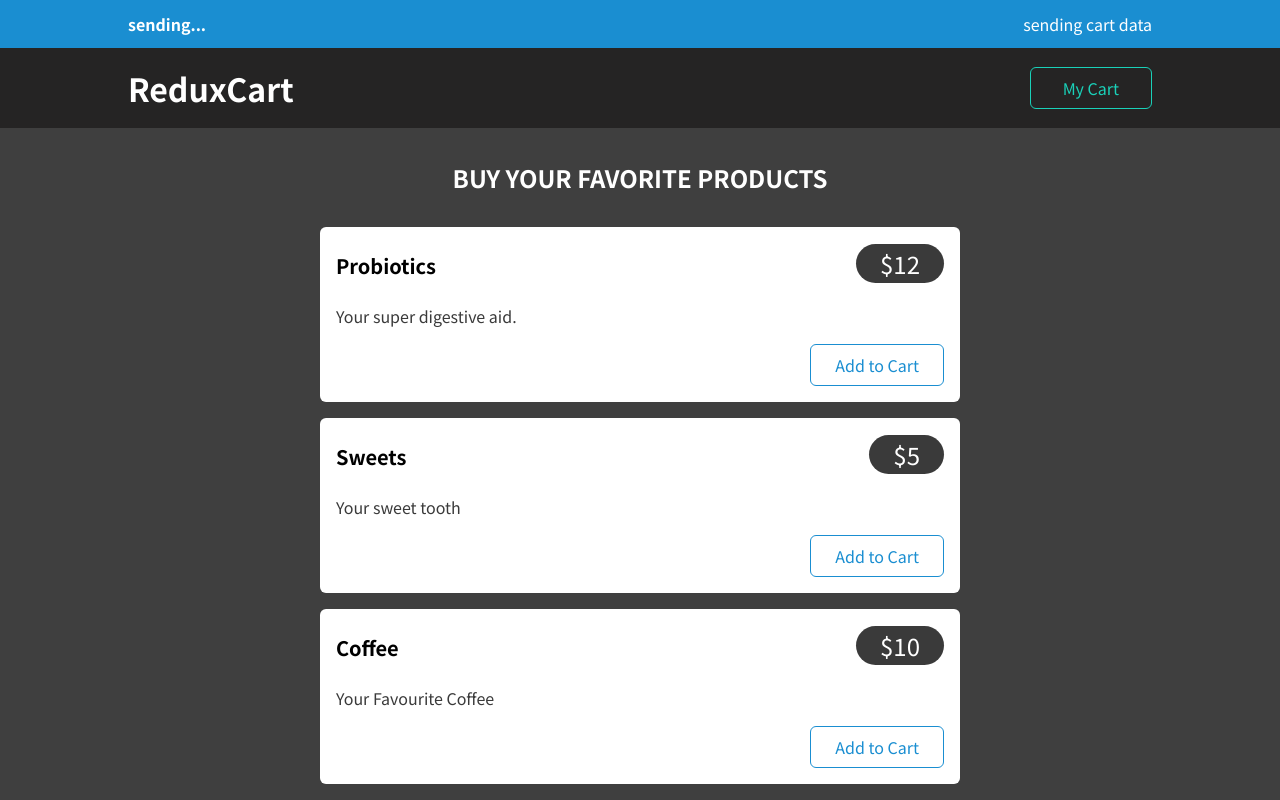
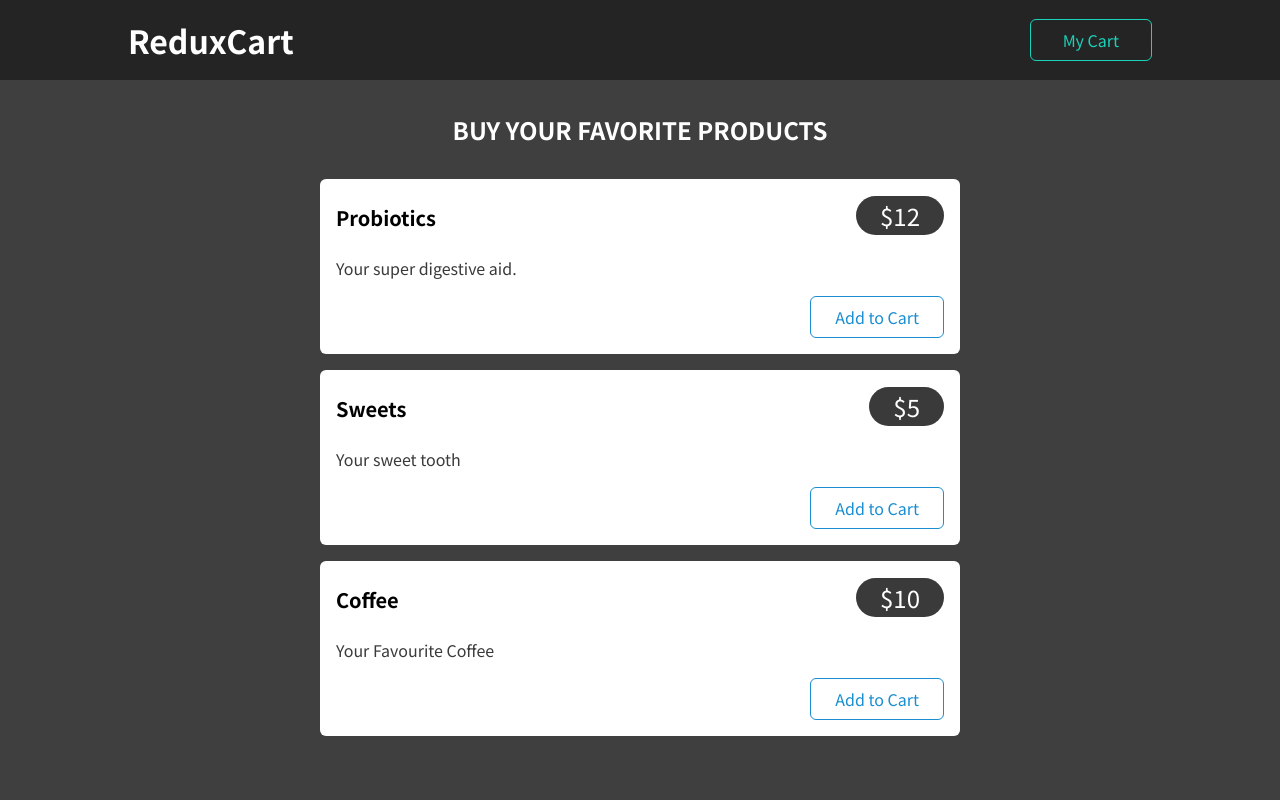
Before and after one commit to kelvinmacharia254/react_project4_redux_cart_EADEVS, a React (Vite) app: page / in a window 1280 px wide. Built offline with nearby package versions, Linux system fonts and the light colour scheme.

Commit message:
feat: connect app to firebase realtime database - add firebase realtime database to save the cart - add isIntial flag to prevent http request on initial render - add cart.changed flag to allow sending of http request to save cart to firebase when there are changes made to the cart

```diff
--- a/src/App.jsx
+++ b/src/App.jsx
@@ -4,16 +4,38 @@ import Cart from "./components/Cart/Cart.jsx";
 import Products from "./components/shop/Products.jsx";
 import Notification from "./components/UI/Notification.jsx";
 
-import {useSelector} from "react-redux";
+import {useDispatch, useSelector} from "react-redux";
+import {useEffect, useRef} from "react";
+import {sendCartData} from "./store/cartActions.js";
+
+
+let isInitial = true;
 function App() {
+    const dispatch = useDispatch()
     const cartIsVisible = useSelector((state) => state.ui.cartIsVisible);
+    const cart = useSelector(state => state.cart)
+    const notification = useSelector(state => state.ui.notification)
+
+    useEffect(() => {
+        // don't fetch on initial render
+        if (isInitial) {
+            isInitial = false
+            return
+        }
+        // only fetch if the cart have changed
+        if(cart.changed){
+           dispatch(sendCartData(cart))
+        }
+
+    }, [dispatch, cart]);
+
   return (
     <>
-        <Notification
-            status = "pending"
-            title= "sending..."
-            message = "sending cart data"
-        />
+        {notification && <Notification
+            status ={notification.status}
+            title={notification.title}
+            message ={notification.message}
+        />}
       <Layout>
           {cartIsVisible && <Cart/>}
         <Products/>
--- a/src/store/cartSlice.js
+++ b/src/store/cartSlice.js
@@ -5,6 +5,7 @@ const cartSlice = createSlice({
     initialState:{
         items:[],
         totalQuantity:0,
+        changed: false
     },
     reducers: {
         addItemToCart: (state, action) => {
@@ -12,6 +13,7 @@ const cartSlice = createSlice({
             // find if the Item is in the cart
             const existingItem = state.items.find((item) => item.id === newItem.id);
             state.totalQuantity++ // update cart overall quantity of unique items
+            state.changed = true;
             if(!existingItem){ // add item to cart if new
                 state.items.push({
                     id: newItem.id,
@@ -27,11 +29,9 @@ const cartSlice = createSlice({
         },
         removeItemFromCart: (state, action) => {
             const itemId = action.payload;
-            console.log(`cartSlice => itemId: ${itemId}`);
             const existingItem  = state.items.find((item) => item.id === itemId);
-            console.log(`cartSlice => existingItem: ${existingItem}`);
-            console.log(`cartSlice => existingItem.quantity: ${existingItem.quantity}`);
             state.totalQuantity--;  // update cart overall quantity of unique items
+            state.changed = true;
             if(existingItem.quantity === 1){ // remove item completely if one is exist in the cart
                 state.items = state.items.filter((item) => item.id !== existingItem.id);
             }else{ // reduce quantity by 1 if more than one
--- a/src/store/uiSlice.js
+++ b/src/store/uiSlice.js
@@ -7,6 +7,7 @@ const uiSlice = createSlice({
         toggleCart(state){
             state.cartIsVisible = !state.cartIsVisible;
         },
+
         showNotification(state, action) {
             state.notification = {
                 status: action.payload.status,
```
Also changed, not shown: src/store/cartActions.js (+5 -3 lines).
